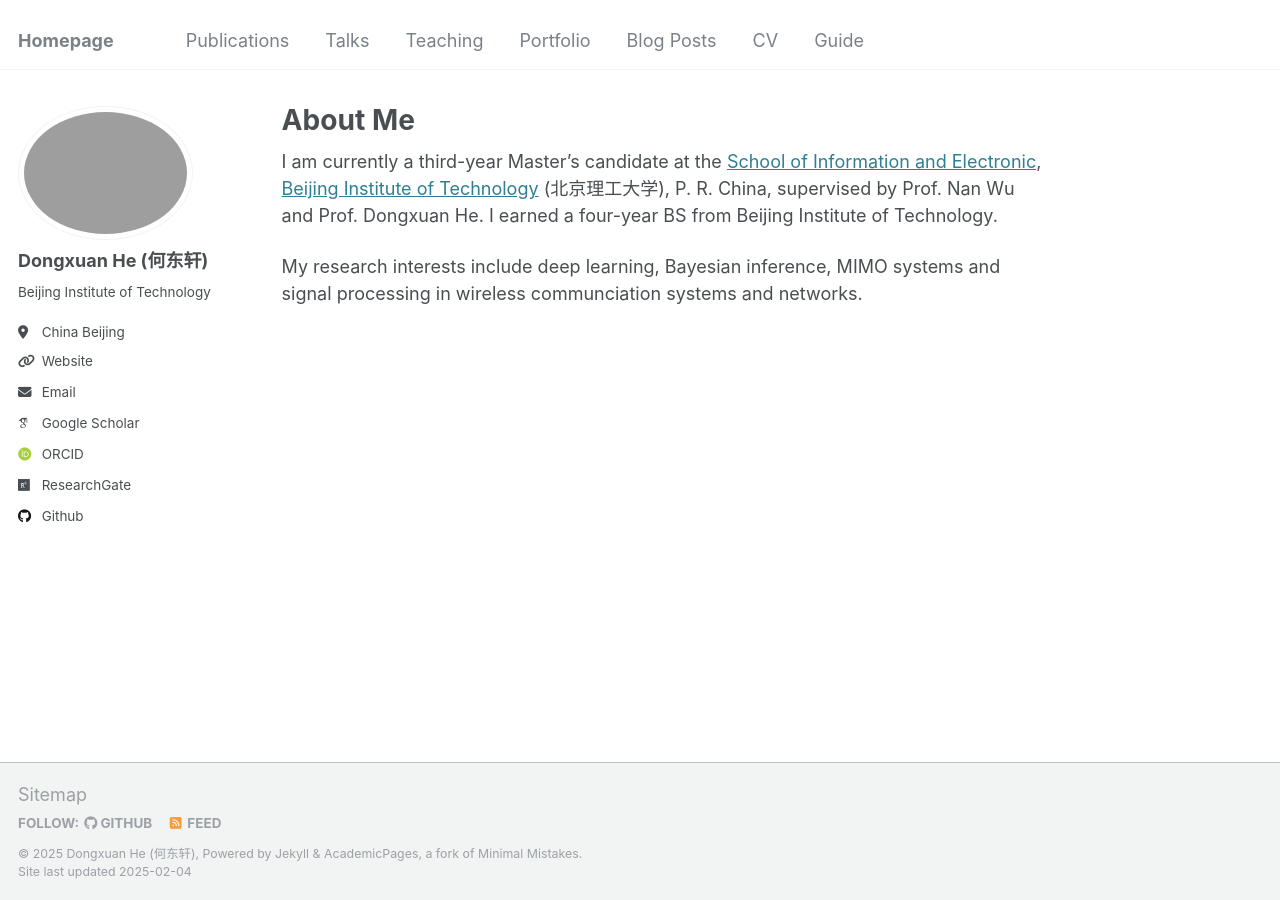
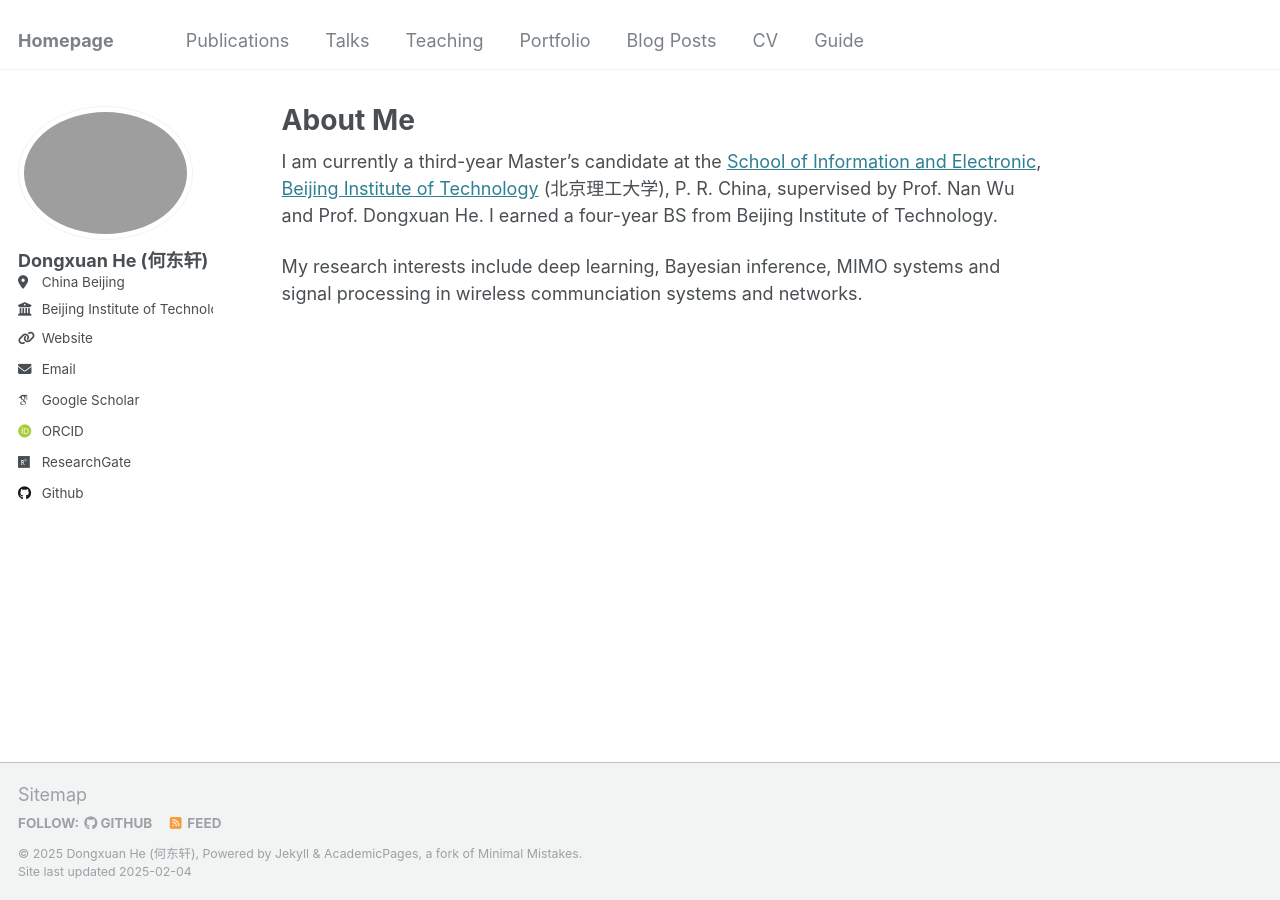
Before and after one commit to dongxuanBIT/dongxuanBIT.github.io, a Jekyll site: the page built from _pages/about.md, in a window 1280 px wide. Built offline with Jekyll 4.4.1, drawn with Linux system fonts in a browser that asks for light colours; some web fonts are replaced.

```diff
--- a/_config.yml
+++ b/_config.yml
@@ -8,6 +8,7 @@
 
 # Basic Site Settings
 locale                   : "en-US"
+site_theme               : "default"
 title                    : "Homepage"
 title_separator          : "-"
 name                     : &name "Dongxuan He (何东轩)"
@@ -24,9 +25,9 @@ author:
   avatar           : "zishen.png"
   name             : "Dongxuan He (何东轩)"
   pronouns         : # example: "she/her"
-  bio              : "Beijing Institute of Technology"
+  bio              :
   location         : "China Beijing"
-  employer         :
+  employer         : "Beijing Institute of Technology"
   uri              : https://dongxuan_he.github.io/
   email            : "dongxuan_he@bit.edu.cn"
 
```
